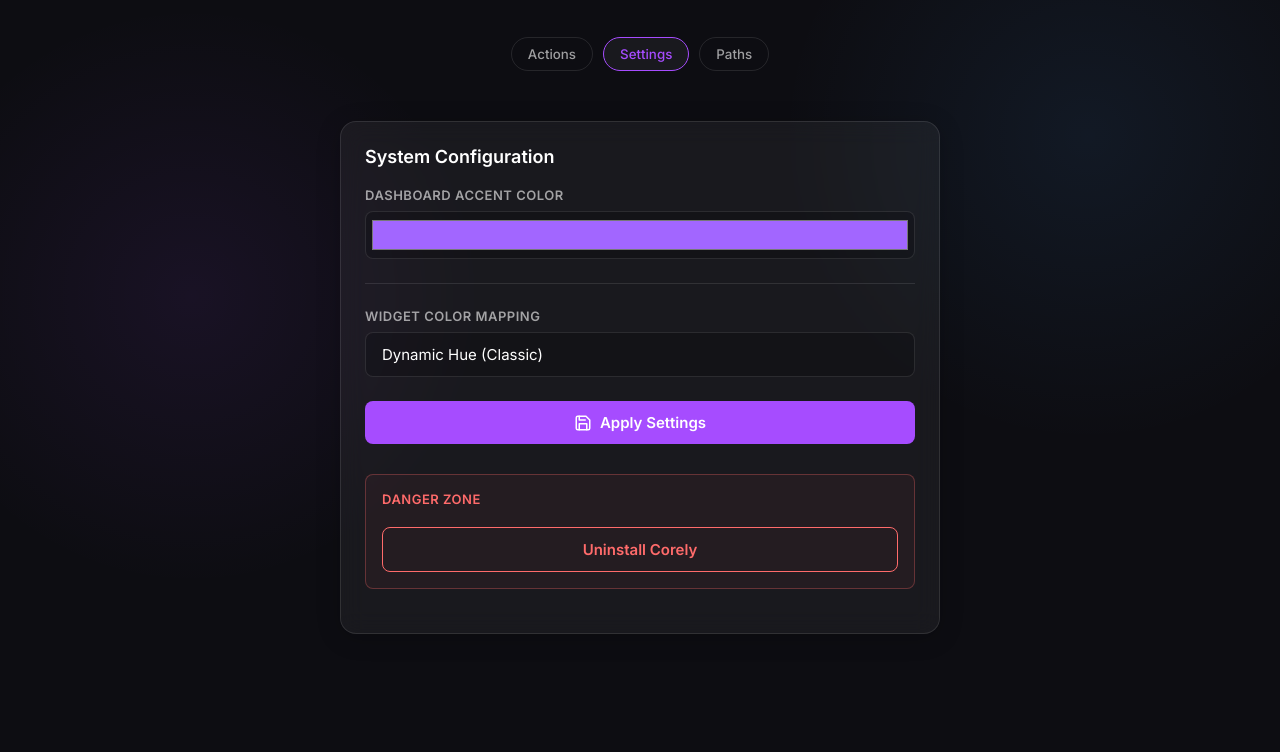
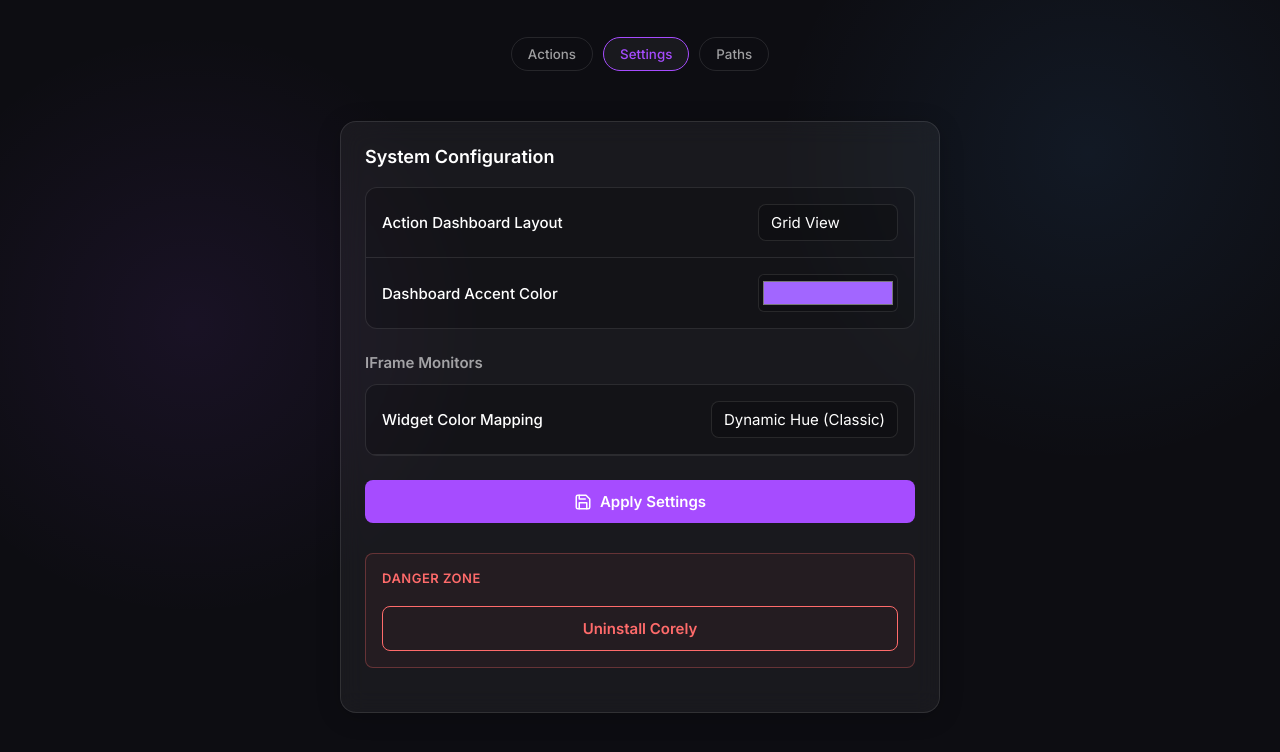
Before and after one commit to FARIXZ/corely, a website: page public/index.html in a window 1280 px wide. Both pictures are taken after a click on the button "Settings". Shown: the part 104-856 px from the top of the page. Before the commit the page ends 800 px from the top, so only its background shows below. Drawn offline with nearby package versions, Linux system fonts and the light colour scheme; no server answers.

Commit message:
Update index.html

```diff
--- a/public/index.html
+++ b/public/index.html
@@ -299,6 +299,43 @@
         background: var(--surface); color: var(--brand); border-color: var(--brand);
       }
 
+      .settings-group {
+        background: rgba(0,0,0,0.2);
+        border: 1px solid var(--border);
+        border-radius: 12px;
+        overflow: hidden;
+        margin-bottom: 24px;
+      }
+      .settings-item {
+        display: flex;
+        align-items: center;
+        justify-content: space-between;
+        padding: 16px;
+        border-bottom: 1px solid var(--border);
+      }
+      .settings-item:last-child {
+        border-bottom: none;
+      }
+      .settings-item label {
+        margin-bottom: 0;
+        color: var(--text);
+        text-transform: none;
+        letter-spacing: normal;
+        font-size: 15px;
+        font-weight: 500;
+      }
+      .settings-item select, .settings-item input[type="color"] {
+        width: auto;
+        min-width: 140px;
+        padding: 8px 12px;
+        margin: 0;
+      }
+      .settings-item input[type="color"] {
+        height: 38px;
+        padding: 2px;
+        border-radius: 6px;
+      }
+
     </style>
   </head>
   <body>
@@ -374,33 +411,42 @@
           <div class="card">
              <h2 style="font-size: 18px; font-weight: 600; margin-bottom: 20px;">System Configuration</h2>
 
-             <div class="form-group">
+             <div class="settings-group">
+               <div class="settings-item">
+                 <label>Action Dashboard Layout</label>
+                 <select id="viewMode">
+                   <option value="grid">Grid View</option>
+                   <option value="list">List View</option>
+                 </select>
+               </div>
+               <div class="settings-item">
                  <label>Dashboard Accent Color</label>
                  <input type="color" id="accentColor" value="#a266ff" />
                </div>
+             </div>
 
-             <hr style="border:0; border-top: 1px solid var(--border); margin: 24px 0;">
-
-             <div class="form-group">
+             <h2 style="font-size: 15px; font-weight: 600; margin-top: 10px; margin-bottom: 12px; color: var(--text-muted)">IFrame Monitors</h2>
+             <div class="settings-group">
+               <div class="settings-item">
                  <label>Widget Color Mapping</label>
                  <select id="widgetColorMode">
                    <option value="dynamic">Dynamic Hue (Classic)</option>
                    <option value="specific">Specific Color Overlay</option>
                  </select>
                </div>
-
-             <div class="form-group" id="widgetAccentGroup" style="display:none;">
+               <div class="settings-item" id="widgetAccentGroup" style="display:none; border-top: 1px solid var(--border);">
                  <label>Widget Accent Color</label>
                  <input type="color" id="widgetAccentColor" value="#a266ff" />
                </div>
+             </div>
 
-             <button id="saveSettingsBtn" class="btn" style="margin-top: 24px; margin-bottom: 30px;">
+             <button id="saveSettingsBtn" class="btn" style="margin-top: 10px; margin-bottom: 30px;">
                 <i data-feather="save" style="width: 18px; height: 18px"></i>
                 Apply Settings
              </button>
 
              <div class="form-group" style="padding: 16px; border: 1px solid rgba(255,107,107,0.3); border-radius: 8px; background: rgba(255,107,107,0.05);">
-                <label style="color: #ff6b6b; margin-bottom: 12px;">Danger Zone</label>
+                <label style="color: #ff6b6b; margin-bottom: 12px; text-transform: uppercase;">Danger Zone</label>
                 <button id="uninstallBtn" class="btn" style="background: transparent; border: 1px solid #ff6b6b; color: #ff6b6b;">
                   Uninstall Corely
                 </button>
@@ -499,6 +545,7 @@
       };
 
       // Settings
+      const viewMode = document.getElementById('viewMode');
       const accentColor = document.getElementById('accentColor');
       const widgetColorMode = document.getElementById('widgetColorMode');
       const widgetAccentColor = document.getElementById('widgetAccentColor');
@@ -513,6 +560,9 @@
            const res = await fetch('/api/settings');
            const data = await res.json();
 
+           if (data.viewMode) {
+             viewMode.value = data.viewMode;
+           }
            if (data.accentColor) {
              accentColor.value = data.accentColor;
              applyAccentColor(data.accentColor);
@@ -538,6 +588,7 @@
 
       document.getElementById('saveSettingsBtn').onclick = async () => {
          const settings = {
+            viewMode: viewMode.value,
             accentColor: accentColor.value,
             widgetColorMode: widgetColorMode.value,
             widgetAccentColor: widgetAccentColor.value
```
Lines whose indentation alone changed are shown as unchanged.
